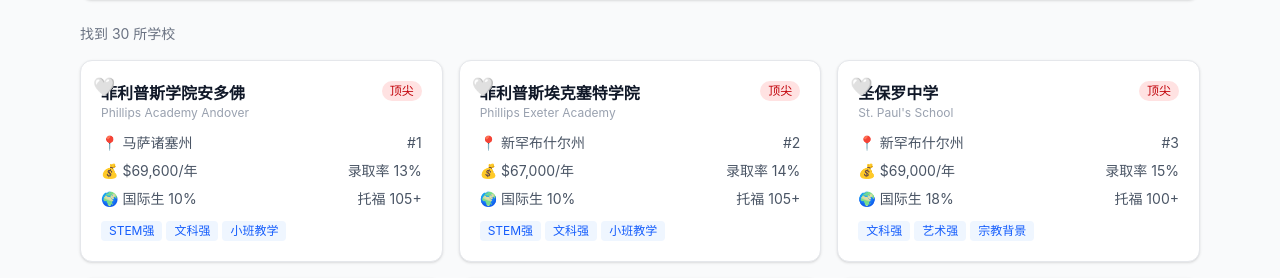
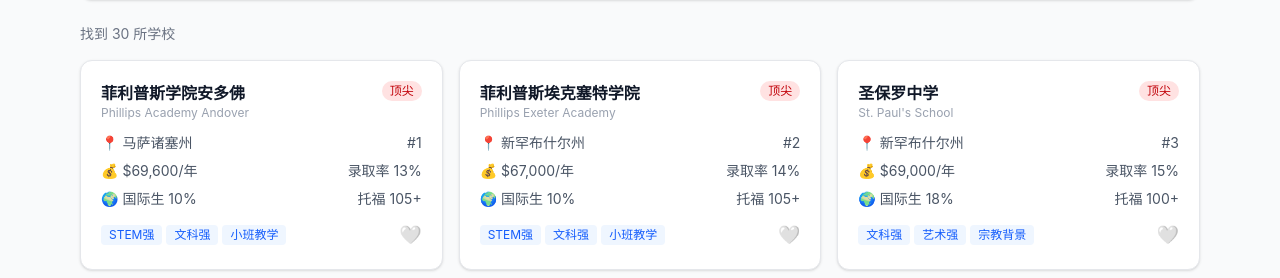
Before and after one commit to Hshyyy/meigao-helper, a React (Vite) app: page /schools in a window 1280 px wide. Shown: the part 460-738 px from the top of the page. Built offline with nearby package versions, Linux system fonts and the light colour scheme.

Commit message:
修复：收藏爱心移到卡片底部右侧，不再遮挡学校名称

```diff
--- a/src/components/SchoolCard.tsx
+++ b/src/components/SchoolCard.tsx
@@ -26,22 +26,8 @@
   return (
     <div
       onClick={onClick}
-      className="bg-white rounded-xl shadow-sm border border-gray-200 p-5 cursor-pointer hover:shadow-md hover:border-blue-300 transition-all relative"
+      className="bg-white rounded-xl shadow-sm border border-gray-200 p-5 cursor-pointer hover:shadow-md hover:border-blue-300 transition-all"
     >
-      {/* 收藏按钮 */}
-      {onToggleFavorite && (
-        <button
-          onClick={(e) => {
-            e.stopPropagation();
-            onToggleFavorite();
-          }}
-          className="absolute top-3 left-3 text-lg"
-          aria-label={isFavorited ? "取消收藏" : "收藏"}
-        >
-          {isFavorited ? "❤️" : "🤍"}
-        </button>
-      )}
-
       <div className="flex items-start justify-between mb-3">
         <div className="flex-1 min-w-0">
           <h3 className="font-semibold text-gray-900 text-base truncate">
@@ -82,8 +68,9 @@
         </div>
       </div>
 
-      {/* 标签 */}
-      <div className="flex flex-wrap gap-1 mt-3">
+      {/* 标签 + 收藏 */}
+      <div className="flex items-center justify-between mt-3">
+        <div className="flex flex-wrap gap-1">
           {school.tags.slice(0, 3).map((tag) => (
             <span
               key={tag}
@@ -93,6 +80,19 @@
             </span>
           ))}
         </div>
+        {onToggleFavorite && (
+          <button
+            onClick={(e) => {
+              e.stopPropagation();
+              onToggleFavorite();
+            }}
+            className="text-lg shrink-0 ml-1"
+            aria-label={isFavorited ? "取消收藏" : "收藏"}
+          >
+            {isFavorited ? "❤️" : "🤍"}
+          </button>
+        )}
+      </div>
     </div>
   );
 }
```
Lines whose indentation alone changed are shown as unchanged.
